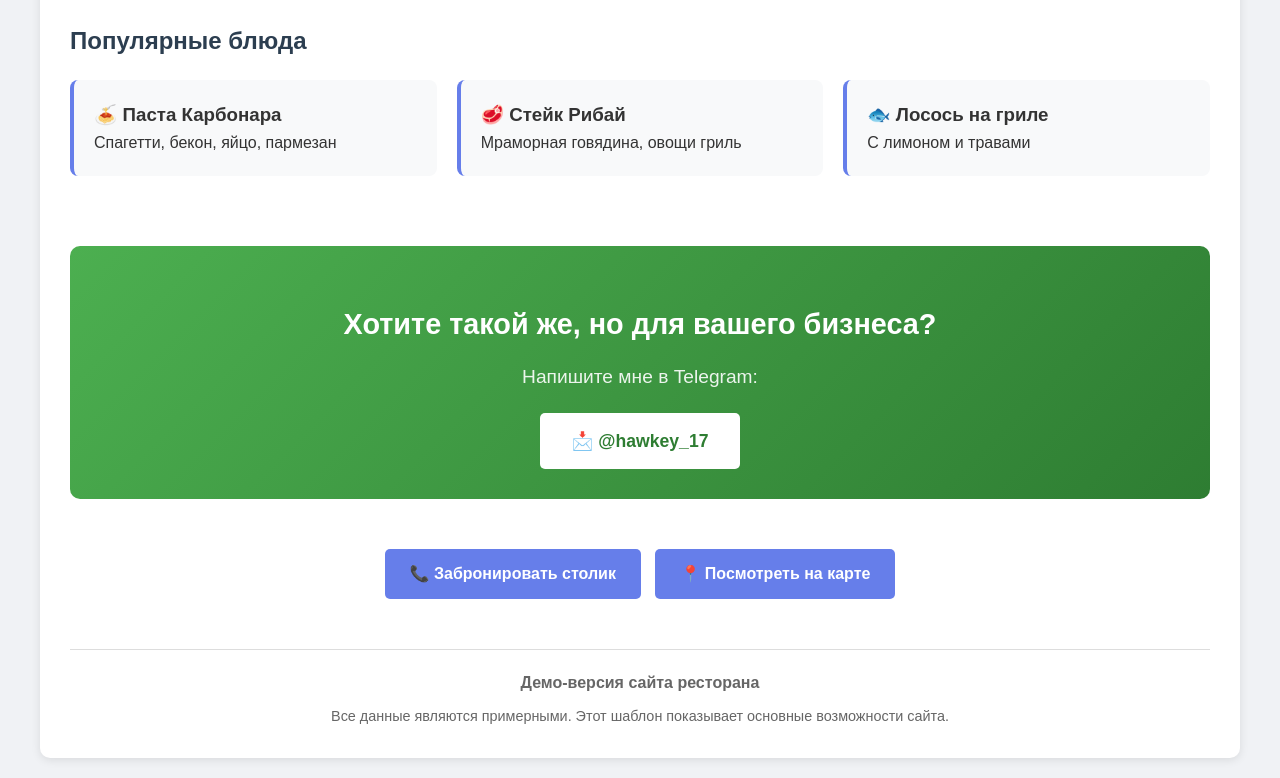
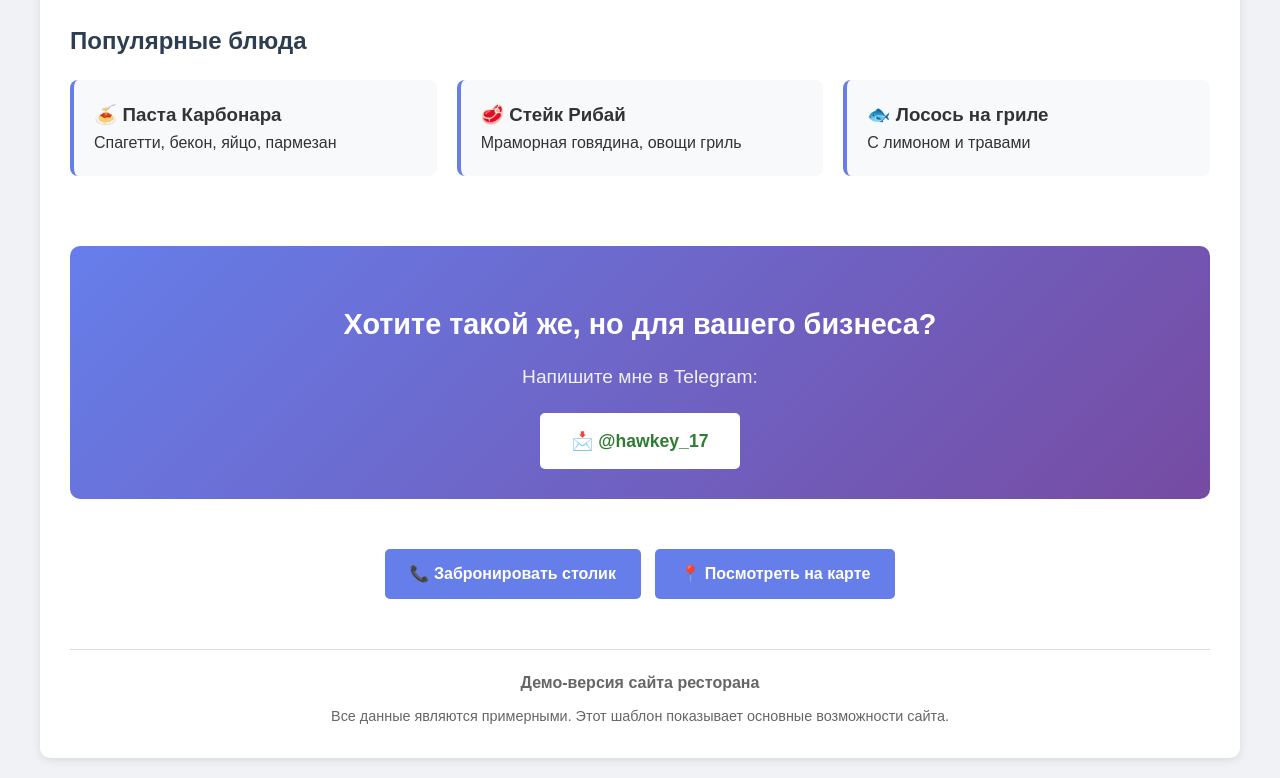
Before and after one commit to hawkey-prog/demo-site, a plain HTML site: page index.html in a window 1280 px wide. Shown: the part 864-1642 px from the top of the page. Drawn offline with Linux system fonts and the light colour scheme.

Commit message:
Update index.html

```diff
--- a/index.html
+++ b/index.html
@@ -5,7 +5,7 @@
     <title>Демо: Сайт ресторана</title>
     <meta name="viewport" content="width=device-width, initial-scale=1.0">
     <style>
-        /* ОЧЕНЬ ПРОСТЫЕ СТИЛИ */
+
         * { margin: 0; padding: 0; box-sizing: border-box; }
         body {
             font-family: Arial, sans-serif;
@@ -73,15 +73,14 @@
             border-left: 4px solid #2196f3;
         }
 
-        /* НОВЫЙ БЛОК - СТИЛИ */
         .business-block {
-            background: linear-gradient(135deg, #4CAF50 0%, #2E7D32 100%);
+            background: linear-gradient(135deg, #667eea 0%, #764ba2 100%);
             color: white;
-            padding: 30px;
             border-radius: 10px;
             text-align: center;
             margin-top: 50px;
-            margin-bottom: 30px;
+            margin-bottom: 40px;
+            padding: 30px;
         }
         .business-block h2 {
             color: white;
@@ -199,7 +198,7 @@
             </div>
         </section>
 
-        <!-- НОВЫЙ БЛОК ДЛЯ БИЗНЕСА -->
+
         <div class="business-block">
             <h2>Хотите такой же, но для вашего бизнеса?</h2>
             <p>Напишите мне в Telegram:</p>
```
